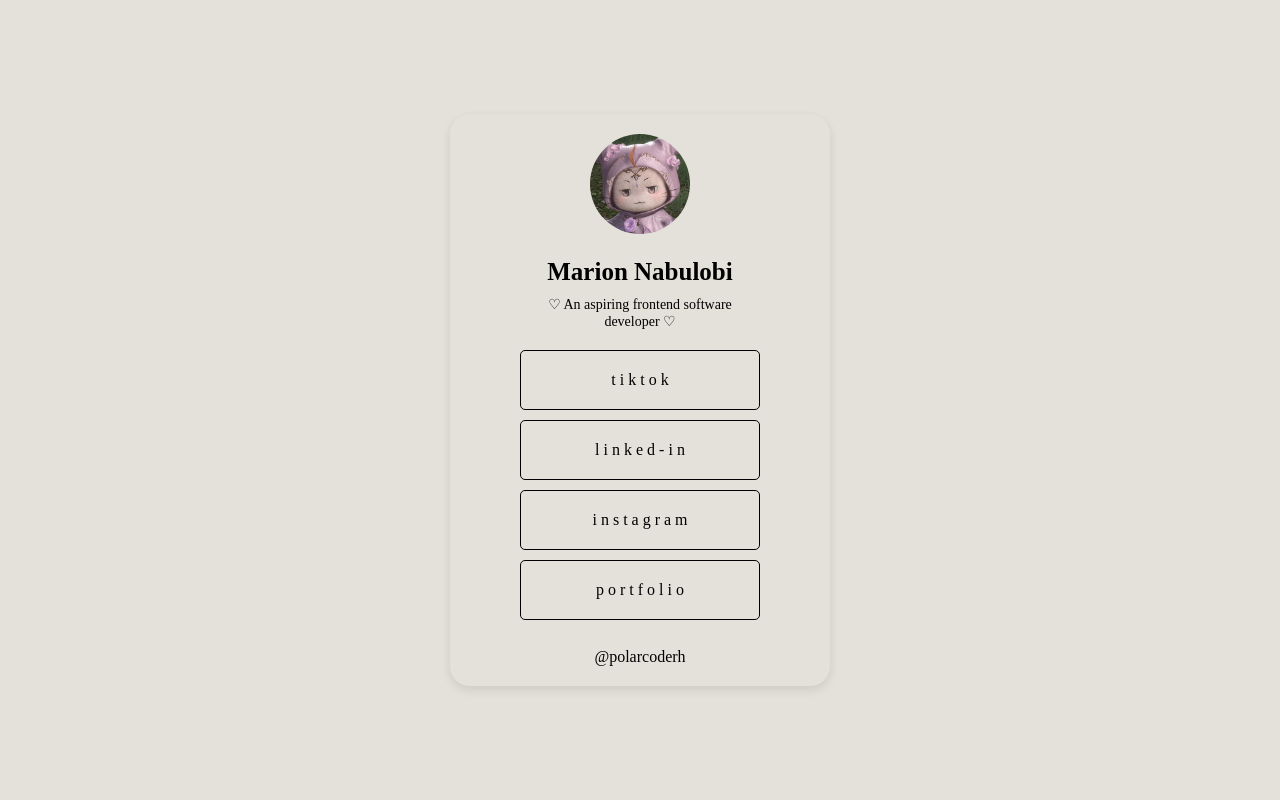
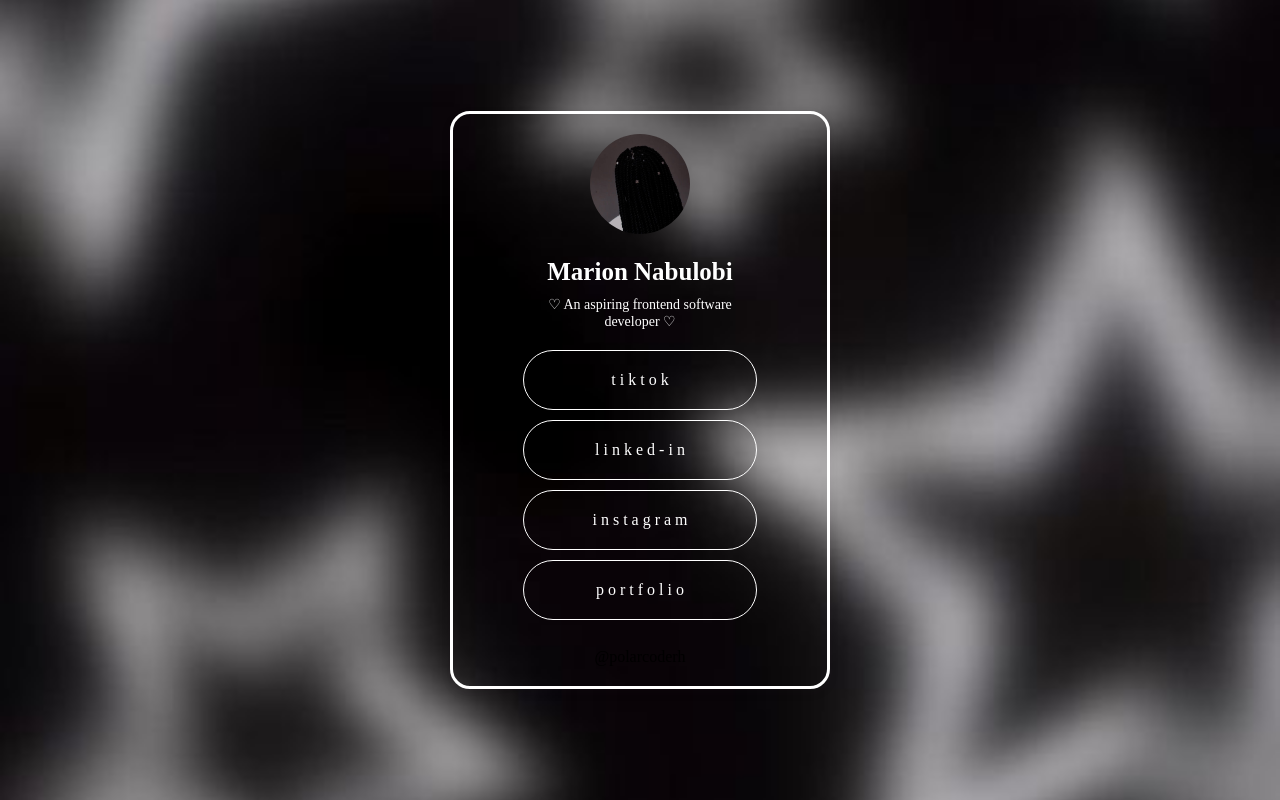
Before and after one commit to arilobi/polarcoderh-linktree, a plain HTML site: page index.html in a window 1280 px wide. Drawn offline with Linux system fonts and the light colour scheme; a web font is replaced by a local one.

Commit message:
added changes in css

```diff
--- a/index.html
+++ b/index.html
@@ -17,7 +17,7 @@
 <body>
     <div class="container">
         <div class="profile">
-            <img src="images/momo.jpg" alt="Momo">
+            <img src="images/me.jpeg" alt="A pic of me">
             <h1>Marion Nabulobi</h1>
             <p>♡ An aspiring frontend software developer ♡</p>
         </div>
--- a/styles.css
+++ b/styles.css
@@ -6,7 +6,11 @@
 
 body {
     font-family: Arial, sans-serif;
-    background-color: #E3E1D9;
+    /* background-color: #E3E1D9; */
+    background-image: url(images/starBackground.jpeg);
+    background-repeat: no-repeat;
+    background-size: cover;
+    background-position: center;
     display: flex;
     justify-content: center;
     align-items: center;
@@ -14,7 +18,7 @@ body {
 }
 
 .container {
-    background-color: #E3E1D9;
+    /* background-color: #E3E1D9; */
     border-radius: 20px;
     box-shadow: 0px 4px 10px rgba(33, 18, 33, 0.1);
     width: 380px;
@@ -24,6 +28,8 @@ body {
     padding-left: 70px;
     padding-right: 70px;
     text-align: center;
+    border-style: solid;
+    border-color: white;
 }
 
 .profile img {
@@ -38,27 +44,29 @@ body {
     font-size: 25px;
     margin-bottom: 10px;
     font-family: Doto;
+    color: white;
 }
 
 .profile p {
     font-size: 14px;
-    color: #000000;
+    color: white;
     margin-bottom: 20px;
     font-family: Kodchasan;
+
 }
 
 .links a {
     display: block;
-    background-color: #E3E1D9;
-    color: black;
+    /* background-color: #E3E1D9; */
+    color: white;
     text-decoration: none;
     padding: 20px 0;
     margin: 10px 0;
-    border-radius: 5px;
-    border-top: 1px solid black;
-    border-bottom: 1px solid black;
-    border-left: 1px solid black;
-    border-right: 1px solid black;
+    border-radius: 50px;
+    border-top: 1px solid white;
+    border-bottom: 1px solid white;
+    border-left: 1px solid white;
+    border-right: 1px solid white;
     font-size: 16px;
     font-family: Kodchasan;
     transition: background-color 0.3s ease;
```
Also changed, not shown: images/me.jpeg (added), images/starBackground.jpeg (added).
